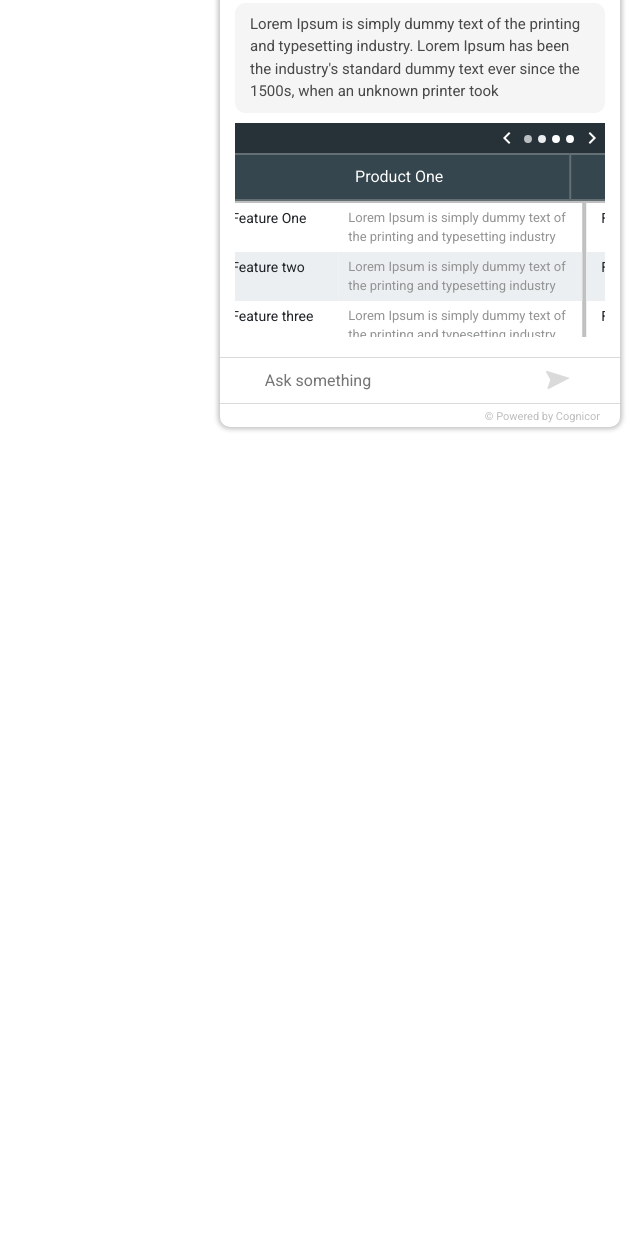
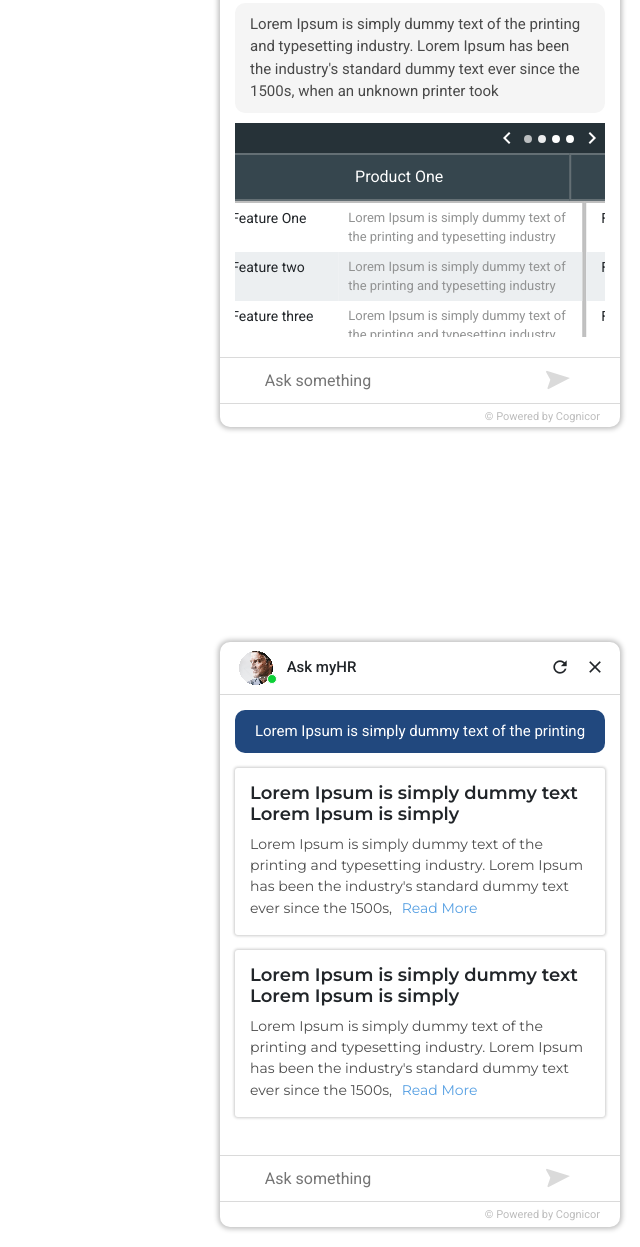
Before and after one commit to riyas-ali/Chatbot-UI, a plain HTML site: page index.html in a window 1280 px wide. Shown: the part 1153-2400 px from the top of the page, without its empty margins (640-1280 px from the left). Before the commit the page ends 1600 px from the top, so only its background shows below. Drawn offline with nearby package versions, Linux system fonts and the light colour scheme.

Commit message:
Design Three Completed

```diff
--- a/index.html
+++ b/index.html
@@ -222,6 +222,48 @@
             <div class="copyright text-right">© Powered by Cognicor</div>
         </div>
     </div>
+
+    <!-- Design-three -->
+    <div class="container-fluid design-three">
+        <div class="chatbot">
+            <div class="header">
+                <div class="col-xl-12">
+                    <div class="row">
+                        <div class="col-xl-2 col-2">
+                            <div class="p-image"><img src="images/user.png"></div>
+                        </div>
+                        <div class="col-xl-5 col-5 p-0">
+                            <h6>Ask myHR</h6>
+                        </div>
+                        <div class="col-xl-1 col-1 ml-auto"><span class="material-icons-outlined">refresh</span></div>
+                        <div class="col-xl-1 col-1"><span class="material-icons-outlined">close</span></div>
+                    </div>
+                </div>
+            </div>
+
+            <div class="col-xl-12 chat-content">
+                <div class=" question-one">Lorem Ipsum is simply dummy text of the printing </div>
+                <div class="p-third">
+                    <h5>Lorem Ipsum is simply dummy text Lorem Ipsum is simply</h5>
+                    <p>Lorem Ipsum is simply dummy text of the printing and typesetting industry. Lorem Ipsum has been the industry's standard  dummy text ever since the 1500s, <span id="points"></span><span id="moreText">when an unknown printer took</span>
+                        <button onclick="toggleText()" id="textButton" class="read-more-btn">Read More</button></p>
+                </div>
+                <div class="p-third">
+                    <h5>Lorem Ipsum is simply dummy text Lorem Ipsum is simply</h5>
+                    <p>Lorem Ipsum is simply dummy text of the printing and typesetting industry. Lorem Ipsum has been the industry's standard dummy text ever since the 1500s, <span id="points-1"></span><span id="moreText-1">when an unknown printer took</span>
+                        <button onclick="toggleText1()" id="textButton-1" class="read-more-btn">Read More</button></p>
+                </div>
+            </div>
+
+            <form action="#">
+                <div class="form-box">
+                    <input type="text" placeholder="Ask something">
+                    <button type="submit"><span class="material-icons">near_me</span></button>
+                </div>
+            </form>
+            <div class="copyright text-right">© Powered by Cognicor</div>
+        </div>
+    </div>
     <!-- Optional JavaScript; choose one of the two! -->
 
     <!-- Option 1: jQuery and Bootstrap Bundle (includes Popper) -->
@@ -238,6 +280,52 @@
     <script src="https://cdn.jsdelivr.net/npm/popper.js@1.16.1/dist/umd/popper.min.js" integrity="sha384-9/reFTGAW83EW2RDu2S0VKaIzap3H66lZH81PoYlFhbGU+6BZp6G7niu735Sk7lN" crossorigin="anonymous"></script>
     <script src="https://cdn.jsdelivr.net/npm/bootstrap@4.6.1/dist/js/bootstrap.min.js" integrity="sha384-VHvPCCyXqtD5DqJeNxl2dtTyhF78xXNXdkwX1CZeRusQfRKp+tA7hAShOK/B/fQ2" crossorigin="anonymous"></script>
     -->
+
+    <!-- Read more js -->
+    <script>
+        function toggleText() {
+            var points =
+                document.getElementById("points");
+
+            var showMoreText =
+                document.getElementById("moreText");
+
+            var buttonText =
+                document.getElementById("textButton");
+            if (points.style.display === "none") {
+                showMoreText.style.display = "none";
+                points.style.display = "inline";
+                buttonText.innerHTML = "Show More";
+            }
+            else {
+                showMoreText.style.display = "inline";
+                points.style.display = "none";
+                buttonText.innerHTML = "Show Less";
+            }
+        }
+
+        function toggleText1() {
+            var points =
+                document.getElementById("points-1");
+
+            var showMoreText =
+                document.getElementById("moreText-1");
+
+            var buttonText =
+                document.getElementById("textButton-1");
+            if (points.style.display === "none") {
+                showMoreText.style.display = "none";
+                points.style.display = "inline";
+                buttonText.innerHTML = "Show More";
+            }
+            else {
+                showMoreText.style.display = "inline";
+                points.style.display = "none";
+                buttonText.innerHTML = "Show Less";
+            }
+        }
+    </script>
+
 </body>
 
 </html>
--- a/styles.css
+++ b/styles.css
@@ -1,7 +1,7 @@
 body { font-family: 'Roboto', sans-serif;}
 
 /* Common Header */
-.design-one, .design-two {height:100vh; position:relative;}
+.design-one, .design-two, .design-three {height:100vh; position:relative;}
 .chatbot {width:400px; height:530px; position:absolute; right:20px; bottom:20px; box-shadow:0 0 5px 2px rgba(0, 0, 0, 0.25); border-radius:10px;}
 .chatbot .header {border-bottom:1px solid rgba(0, 0, 0, 0.15);}
 .p-image {padding:5px 0;}
@@ -45,6 +45,16 @@ body { font-family: 'Roboto', sans-serif;}
 .chat-content .carousel-control-next {left:330px;}
 .chat-content .carousel-control-prev {left:245px;}
 
+/* Design-three */
+.design-three .chatbot {height:585px;}
+.design-three .chat-content {height:440px; overflow-y:hidden;}
+.p-third {box-shadow:0 0 3px 1px rgba(0, 0, 0, 0.20); padding:15px; margin-bottom:15px; font-family:'Montserrat',sans-serif; border-radius:3px;}
+.p-third p {color:rgba(0, 0, 0, 0.70); margin-bottom:0; font-size:14px;}
+.p-third h5 {font-weight:600; font-size:18px;}
+#moreText {display:none;}
+#moreText-1 {display:none;}
+.read-more-btn {background:none; border:none; color:#57a0e3;}
+
 /* Responsive */
 @media (max-width:767px) {
 .chatbot {left:50%; top:50%;-webkit-transform:translate(-50%, -50%); transform:translate(-50%, -50%);}
```
